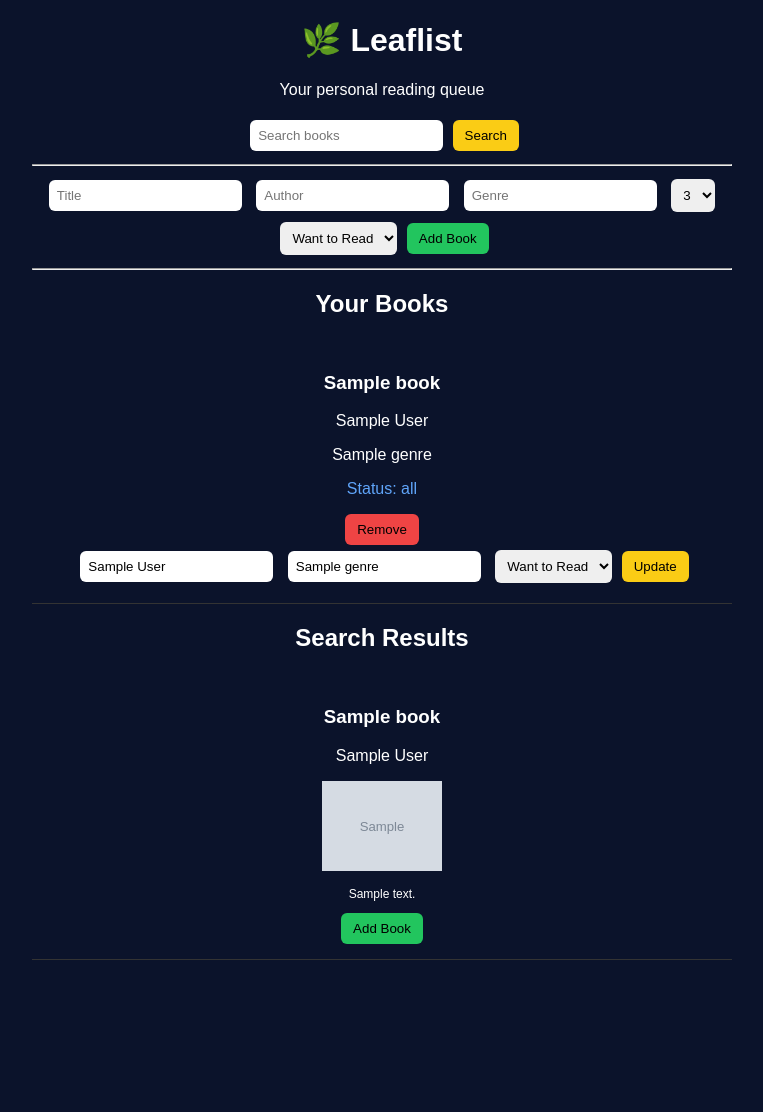
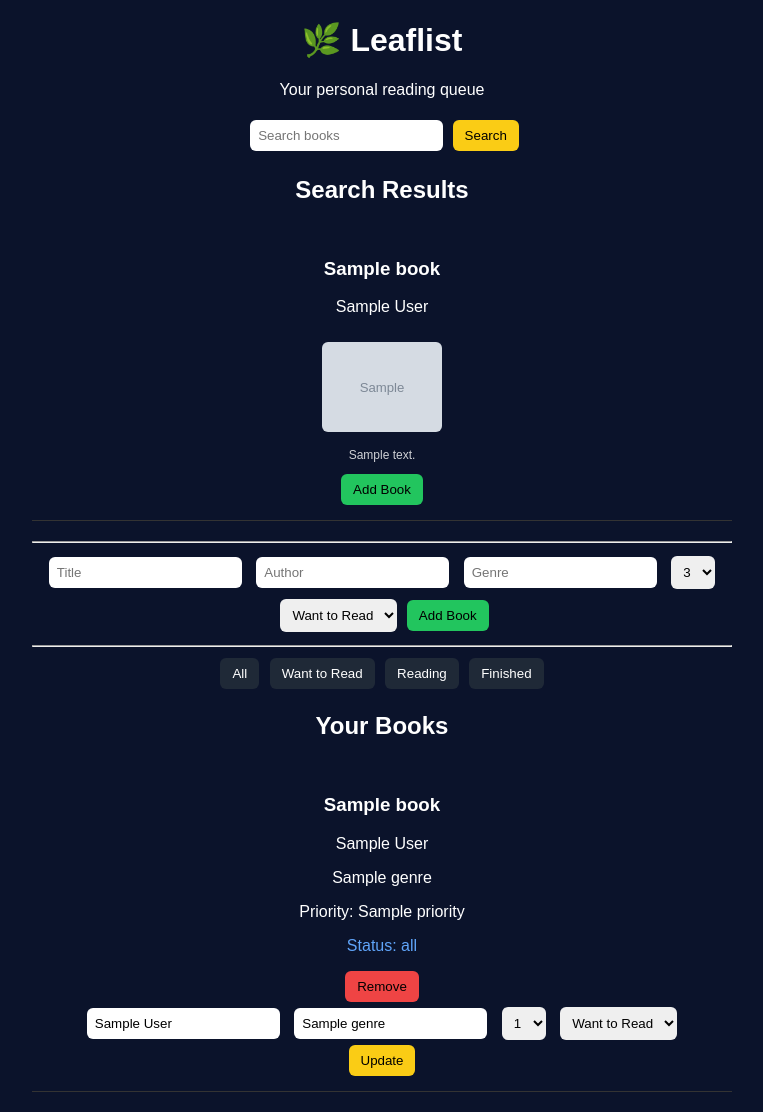
Before and after one commit to Tamyrah/MyBookWishList, a Python web app: template templates/home.html in a window 1280 px wide. Shown: the whole page, without its empty margins (258-1021 px from the left). Before the commit the page ends 960 px from the top, so only its background shows below. Run offline with Jinja, Linux system fonts and the light colour scheme; the template is opened without the code that fills it: most values are stand-ins (such as "Sample title", 1, 10 or a date in 2020); grey boxes marked "Sample" are stand-in pictures.

Commit message:
Enhance book display with filter and search results
Added a filter bar for book status and updated search results display.

```diff
--- a/templates/home.html
+++ b/templates/home.html
@@ -41,10 +41,21 @@ button {
 .status-finished { color:#22c55e; }
 .status-want { color:#60a5fa; }
 
+.filter-bar button {
+    background:#1f2937;
+    color:white;
+    margin:3px;
+}
+
 .card {
     margin:20px 0;
     padding:15px;
     border-bottom:1px solid #333;
+}
+
+img {
+    margin-top:10px;
+    border-radius:6px;
 }
 </style>
 </head>
@@ -63,9 +74,42 @@ button {
     <button type="submit" class="search-btn">Search</button>
 </form>
 
+<!-- SEARCH RESULTS (NOW AT TOP) -->
+{% if results %}
+<h2>Search Results</h2>
+
+{% for book in results %}
+<div class="card">
+
+<form action="/add" method="POST">
+    <input type="hidden" name="user_key" value="{{ user_key }}">
+    <input type="hidden" name="title" value="{{ book.title }}">
+    <input type="hidden" name="author" value="{{ book.author }}">
+    <input type="hidden" name="genre" value="{{ book.genre }}">
+    <input type="hidden" name="priority" value="3">
+    <input type="hidden" name="status" value="Want to Read">
+
+    <h3>{{ book.title }}</h3>
+    <p>{{ book.author }}</p>
+
+    {% if book.image %}
+        <img src="{{ book.image }}" width="120">
+    {% endif %}
+
+    <p style="font-size:12px; opacity:0.8;">
+        {{ book.description }}
+    </p>
+
+    <button class="add-btn">Add Book</button>
+</form>
+
+</div>
+{% endfor %}
+{% endif %}
+
 <hr>
 
-<!-- ADD -->
+<!-- ADD MANUALLY -->
 <form action="/add" method="POST">
     <input type="hidden" name="user_key" value="{{ user_key }}">
 
@@ -74,7 +118,11 @@ button {
     <input name="genre" placeholder="Genre">
 
     <select name="priority">
+        <option value="1">1</option>
+        <option value="2">2</option>
         <option value="3" selected>3</option>
+        <option value="4">4</option>
+        <option value="5">5</option>
     </select>
 
     <select name="status">
@@ -88,25 +136,36 @@ button {
 
 <hr>
 
+<!-- FILTERS -->
+<div class="filter-bar">
+<button onclick="filterBooks('all')">All</button>
+<button onclick="filterBooks('Want to Read')">Want to Read</button>
+<button onclick="filterBooks('Reading')">Reading</button>
+<button onclick="filterBooks('Finished')">Finished</button>
+</div>
+
 <h2>Your Books</h2>
 
 {% for book in books %}
-<div class="card">
+<div class="card book" data-status="{{ book.status }}">
 
 <h3>{{ book.title }}</h3>
 <p>{{ book.author }}</p>
 <p>{{ book.genre }}</p>
+<p>Priority: {{ book.priority }}</p>
 
 <p class="{% if book.status == 'Reading' %}status-reading{% elif book.status == 'Finished' %}status-finished{% else %}status-want{% endif %}">
 Status: {{ book.status }}
 </p>
 
+<!-- REMOVE -->
 <form action="/remove" method="POST">
     <input type="hidden" name="user_key" value="{{ user_key }}">
     <input type="hidden" name="book_id" value="{{ book.id }}">
     <button class="remove-btn">Remove</button>
 </form>
 
+<!-- UPDATE -->
 <form action="/update" method="POST">
     <input type="hidden" name="user_key" value="{{ user_key }}">
     <input type="hidden" name="book_id" value="{{ book.id }}">
@@ -114,10 +173,18 @@ Status: {{ book.status }}
     <input name="author" value="{{ book.author }}">
     <input name="genre" value="{{ book.genre }}">
 
+    <select name="priority">
+        <option value="1" {% if book.priority==1 %}selected{% endif %}>1</option>
+        <option value="2" {% if book.priority==2 %}selected{% endif %}>2</option>
+        <option value="3" {% if book.priority==3 %}selected{% endif %}>3</option>
+        <option value="4" {% if book.priority==4 %}selected{% endif %}>4</option>
+        <option value="5" {% if book.priority==5 %}selected{% endif %}>5</option>
+    </select>
+
     <select name="status">
-        <option value="Want to Read">Want to Read</option>
-        <option value="Reading">Reading</option>
-        <option value="Finished">Finished</option>
+        <option value="Want to Read" {% if book.status=="Want to Read" %}selected{% endif %}>Want to Read</option>
+        <option value="Reading" {% if book.status=="Reading" %}selected{% endif %}>Reading</option>
+        <option value="Finished" {% if book.status=="Finished" %}selected{% endif %}>Finished</option>
     </select>
 
     <button class="update-btn">Update</button>
@@ -126,36 +193,21 @@ Status: {{ book.status }}
 </div>
 {% endfor %}
 
-<!-- SEARCH RESULTS -->
-{% if results %}
-<h2>Search Results</h2>
+</div>
 
-{% for book in results %}
-<div class="card">
+<script>
+function filterBooks(status) {
+    let books = document.querySelectorAll(".book");
 
-<form action="/add" method="POST">
-    <input type="hidden" name="user_key" value="{{ user_key }}">
-    <input type="hidden" name="title" value="{{ book.title }}">
-    <input type="hidden" name="author" value="{{ book.author }}">
-    <input type="hidden" name="genre" value="{{ book.genre }}">
-
-    <h3>{{ book.title }}</h3>
-    <p>{{ book.author }}</p>
-
-    {% if book.image %}
-        <img src="{{ book.image }}" width="120">
-    {% endif %}
-
-    <p style="font-size:12px;">{{ book.description }}</p>
-
-    <button class="add-btn">Add Book</button>
-</form>
-
-</div>
-{% endfor %}
-{% endif %}
-
-</div>
+    books.forEach(book => {
+        if (status === "all" || book.dataset.status === status) {
+            book.style.display = "block";
+        } else {
+            book.style.display = "none";
+        }
+    });
+}
+</script>
 
 </body>
 </html>
```
